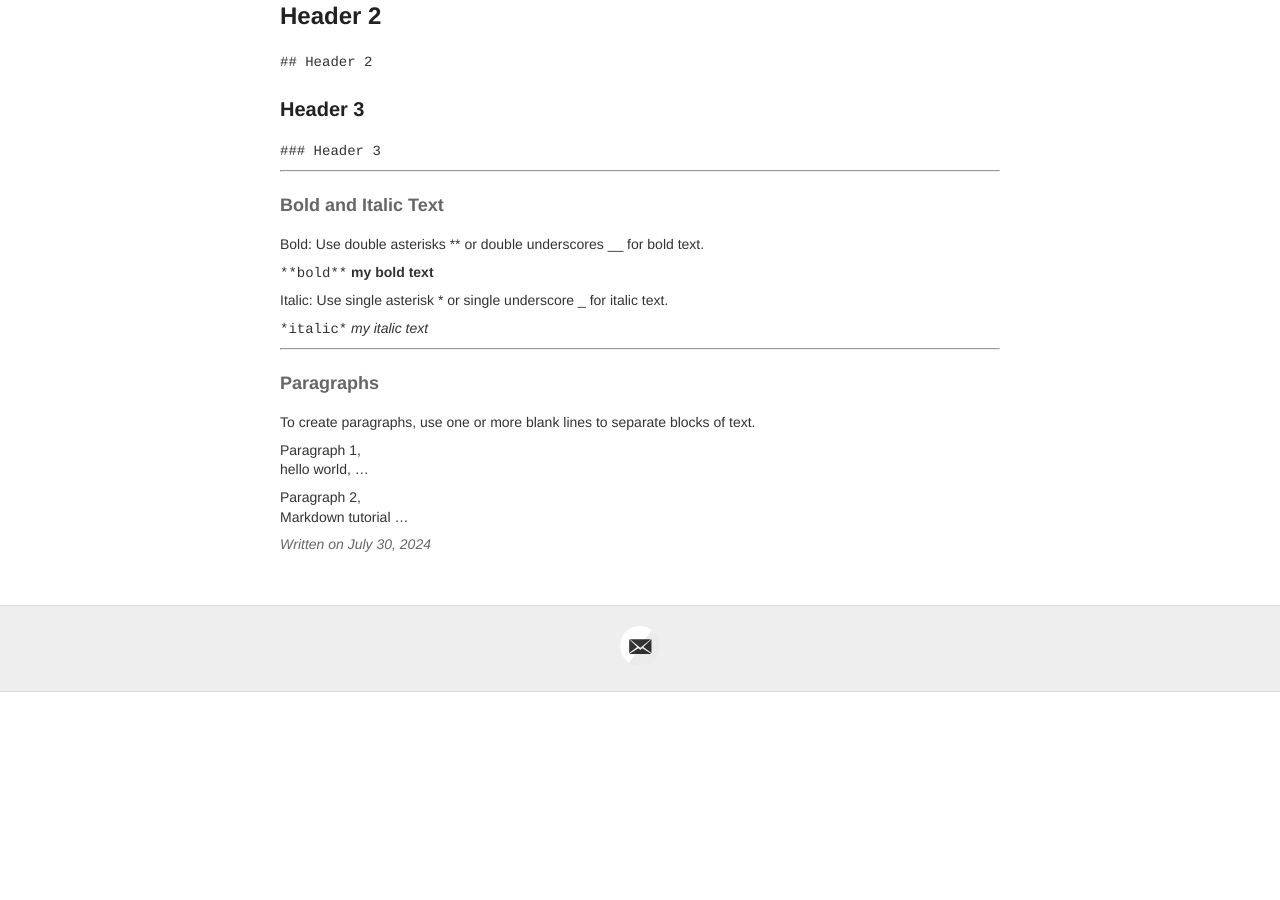
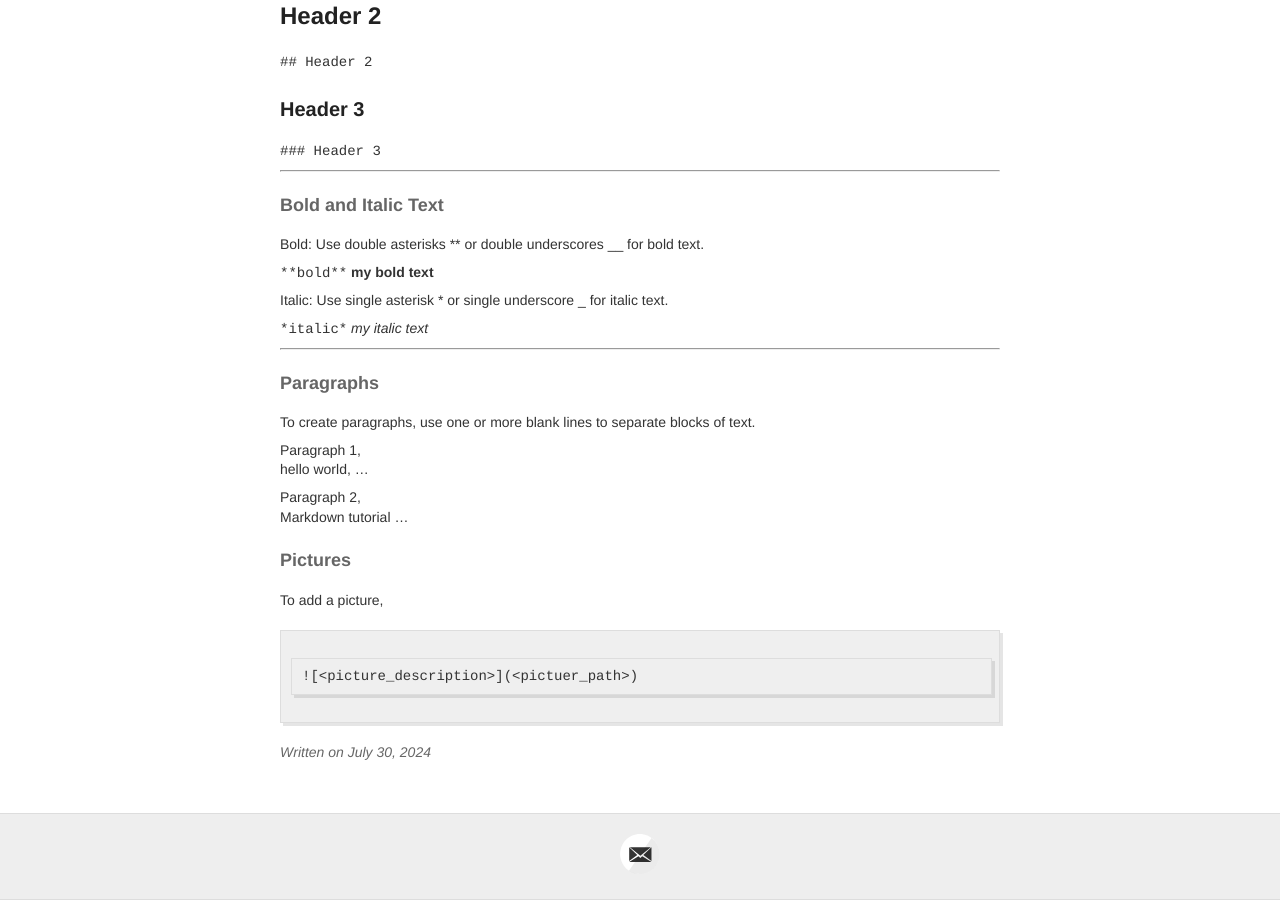
Before and after one commit to noahtjkim/noahtjkim.github.io, a Jekyll site: the page built from _posts/2024-07-30-Markdown-Tutorial.md, in a window 1280 px wide and 900 px high, scrolled down 770 px. Built offline with Jekyll 4.4.1, drawn with Linux system fonts in a browser that asks for light colours; before the commit the page ends 1462 px from its top, so only the background shows below that.

Commit message:
Update 2024-07-30-Markdown-Tutorial.md

````diff
--- a/_posts/2024-07-30-Markdown-Tutorial.md
+++ b/_posts/2024-07-30-Markdown-Tutorial.md
@@ -56,3 +56,9 @@ hello world, ...
 
 Paragraph 2,
 Markdown tutorial ...
+
+#### Pictures
+To add a picture,
+```
+![<picture_description>](<pictuer_path>)
+```
````
